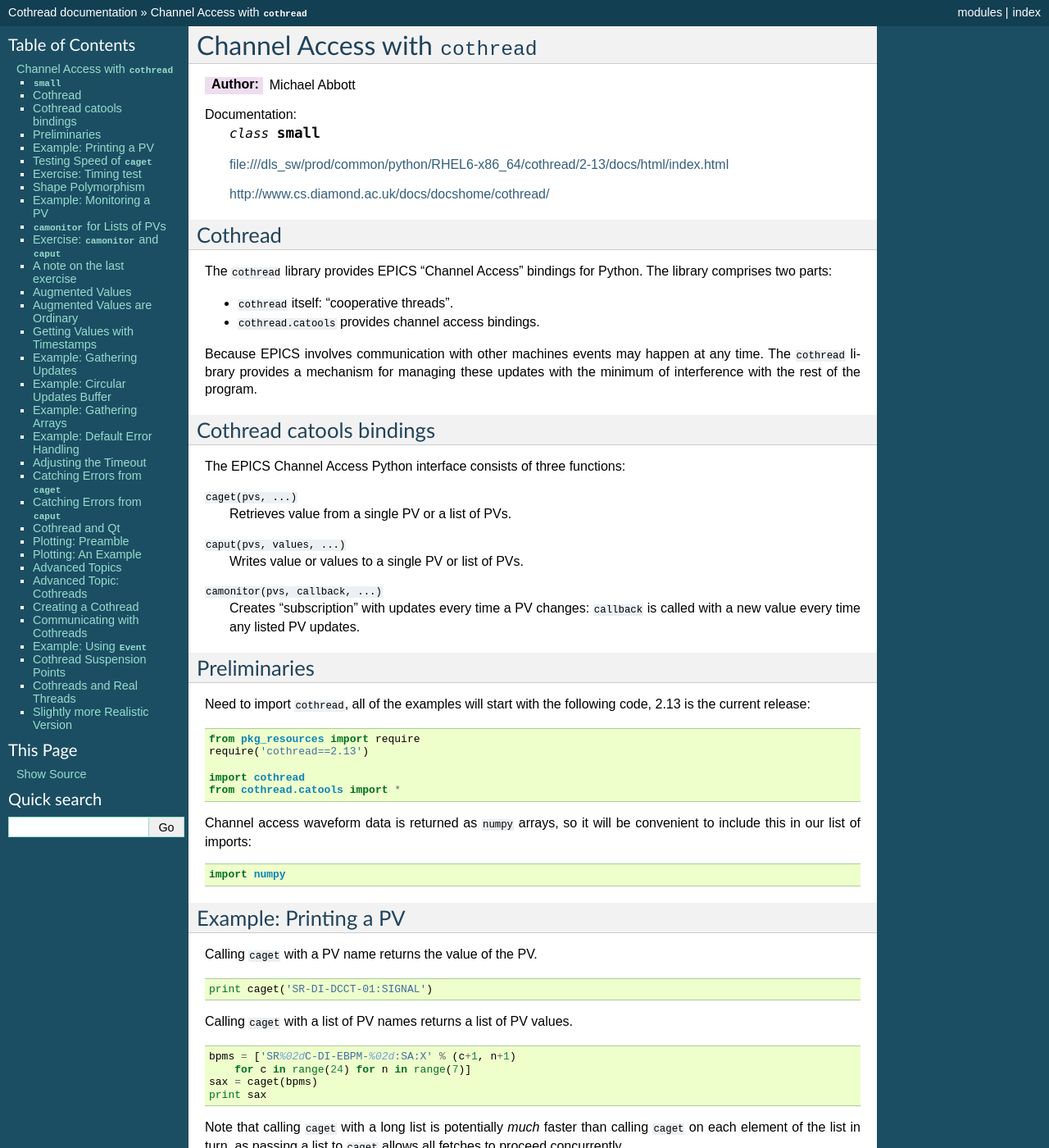
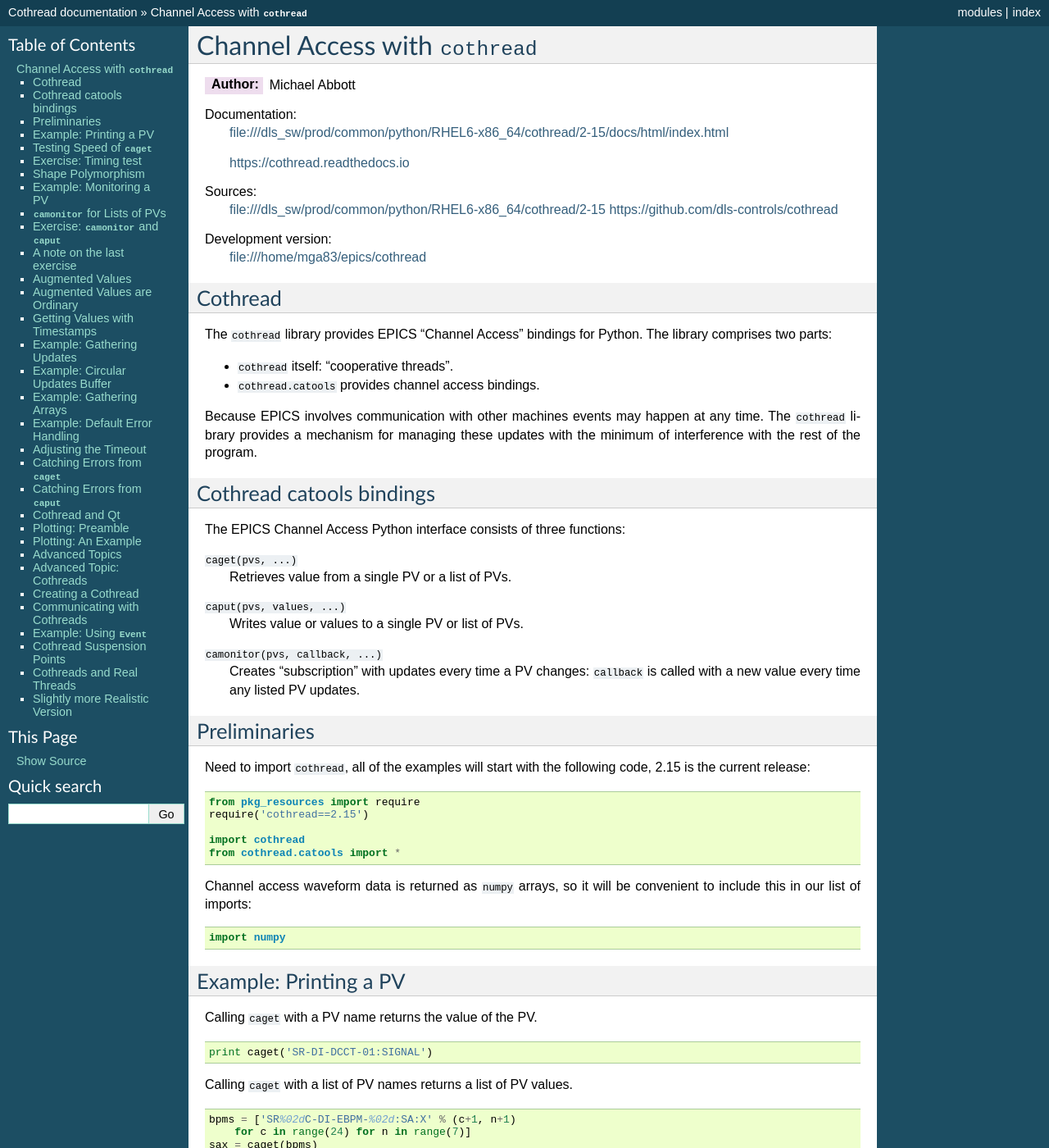
Before and after one commit to DiamondLightSource/cothread, a Sphinx documentation site: the page built from docs/training/cothread.rst, in a window 1280 px wide and 1400 px high. Shown: the whole window at 82% size. Built offline with Sphinx 7.4.7, drawn with Linux system fonts in a browser that asks for light colours; some of the changed text lies outside the part shown.

Commit message:
Update to training document

```diff
--- a/docs/training/cothread.rst
+++ b/docs/training/cothread.rst
@@ -13,11 +13,16 @@ Channel Access with ``cothread``
 :Author: Michael Abbott
 
 Documentation:
-    .. class:: small
+    file:///dls_sw/prod/common/python/RHEL6-x86_64/cothread/2-15/docs/html/index.html
 
-    file:///dls_sw/prod/common/python/RHEL6-x86_64/cothread/2-13/docs/html/index.html
+    https://cothread.readthedocs.io
 
-    http://www.cs.diamond.ac.uk/docs/docshome/cothread/
+Sources:
+    file:///dls_sw/prod/common/python/RHEL6-x86_64/cothread/2-15
+    https://github.com/dls-controls/cothread
+
+Development version:
+    file:///home/mga83/epics/cothread
 
 
 Cothread
@@ -55,12 +60,12 @@ Preliminaries
 =============
 
 Need to import ``cothread``, all of the examples will start with
-the following code, 2.13 is the current release:
+the following code, 2.15 is the current release:
 
 .. code:: python
 
     from pkg_resources import require
-    require('cothread==2.13')
+    require('cothread==2.15')
 
     import cothread
     from cothread.catools import *
@@ -477,7 +482,7 @@ working with ``dls-python``.  We'll show the complete set:
 .. code:: python
 
     from pkg_resources import require
-    require('cothread==2.13')
+    require('cothread==2.15')
     require('matplotlib')
 
     import cothread
```
